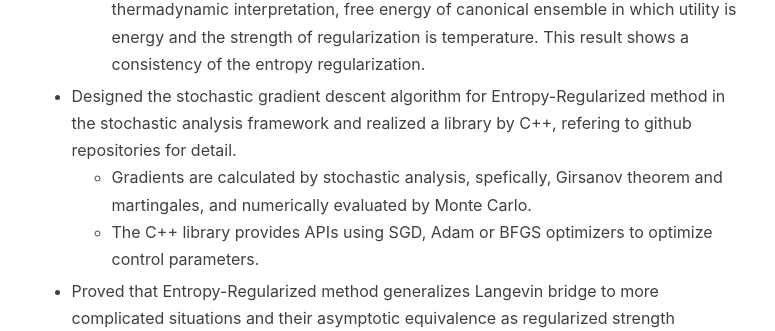
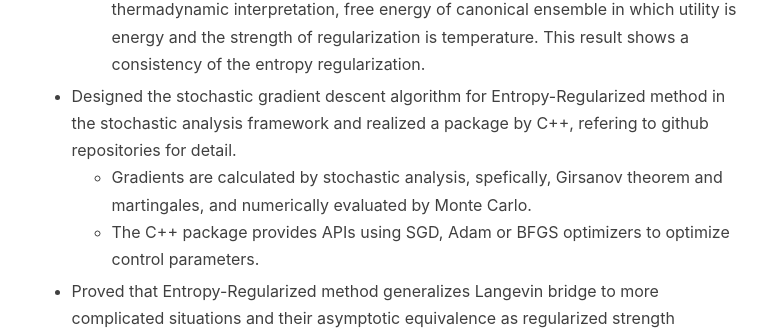
Before and after one commit to dongylaq/dongylaq.github.io, a Jekyll site: the page built from research.html, in a window 1280 px wide and 1400 px high, scrolled down 1466 px. Shown: the part 174-505 px from the top of the window, without its empty margins (136-911 px from the left). Built offline with Jekyll 4.4.1, drawn with Linux system fonts in a browser that asks for light colours; nearby versions of some CDN libraries; formulas are drawn with MathJax 3; comment, search, counter and statistics services are not loaded; some of the changed text lies outside the part shown.

Commit message:
Update research.html

```diff
--- a/research.html
+++ b/research.html
@@ -51,10 +51,10 @@ header-img: "img/title.jpeg"
             </ul>
         </li>
 
-        <li>Designed the stochastic gradient descent algorithm for Entropy-Regularized method in the stochastic analysis framework and realized a library by C++, refering to github repositories for detail.</li>
+        <li>Designed the stochastic gradient descent algorithm for Entropy-Regularized method in the stochastic analysis framework and realized a package by C++, refering to github repositories for detail.</li>
             <ul>
                 <li>Gradients are calculated by stochastic analysis, spefically, Girsanov theorem and martingales, and numerically evaluated by Monte Carlo.</li>
-                <li>The C++ library provides APIs using SGD, Adam or BFGS optimizers to optimize control parameters.</li>
+                <li>The C++ package provides APIs using SGD, Adam or BFGS optimizers to optimize control parameters.</li>
             </ul>
         <li>Proved that Entropy-Regularized method generalizes Langevin bridge to more complicated situations and their asymptotic equivalence as regularized strength approaches 0, namely, without constraints.</li>
     </ul>
@@ -88,7 +88,7 @@ header-img: "img/title.jpeg"
             <div class="thumbnail">
                 <img src="/img/rsc/optcontrol-optpot.png" width="560" height="480">
                     <div class="caption">
-                        Fig 3. Potential energy profile under optimal policy with different regularized strength, lambda.
+                        Fig 3. Potential energy profile under optimal policy with different regularized strength, \(\lambda\).
                     </div>
                     </div>
         </div>
@@ -96,34 +96,13 @@ header-img: "img/title.jpeg"
             <div class="thumbnail">
                 <img src="/img/rsc/optcontrol-costiter.png" width="560" height="480">
                     <div class="caption">
-                        Fig 4. Optimization process for different regularized strength, lambda.
+                        Fig 4. Optimization process for different regularized strength, \(\lambda\).
                     </div>
                     </div>
         </div>
     </div>
     <p><a href="#projects" class="hr0" role="button">Back to Research Projetcs</a></p>
 </div>
-
-<!-- English Version -->
-<!-- <div class="en post-container">
-    <blockquote><p>Yet another iOS Developer. <br>
-    Yet another Life-long Student.</p></blockquote>
-
-    <p>Hi, I am <strong>Baiying Qiu</strong>，you can call me <strong>BY</strong>. I am an iOS software engineer and currently working in Xiamen</p>
-
-    <p>This is my personal blog, through making Github Pages and Jekyll.My GitHub  👉 <a href="http://github.com/qiubaiying">Github·BY</a>.</p>
-
-    <p>I am a sports enthusiast, I like fitness, running and boxing.</p>
-
-    <h5>Talks</h5>
-
-    <ul>
-    <li><a href="https://github.com">GitHub</a></li>
-    <li><a href="http://jekyll.com.cn/">jekyll</a></li>
-    <li><a href="https://pages.github.com/">GitHub Pages</a></li>
-    <li><a href="https://qiubaiying.github.io">BY</a></li>
-    </ul>
-</div> -->
 
 <!-- Handle Language Change -->
 <script type="text/javascript">
```
